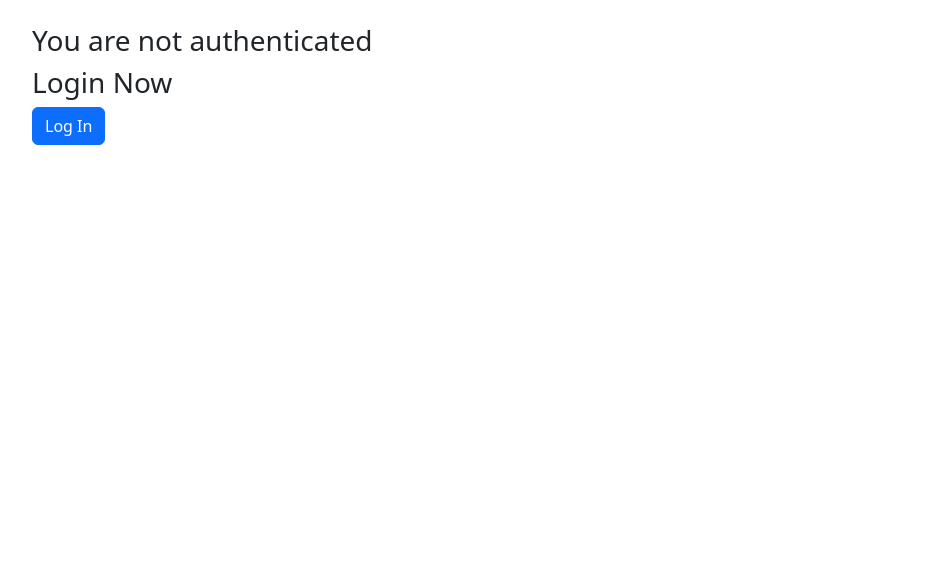
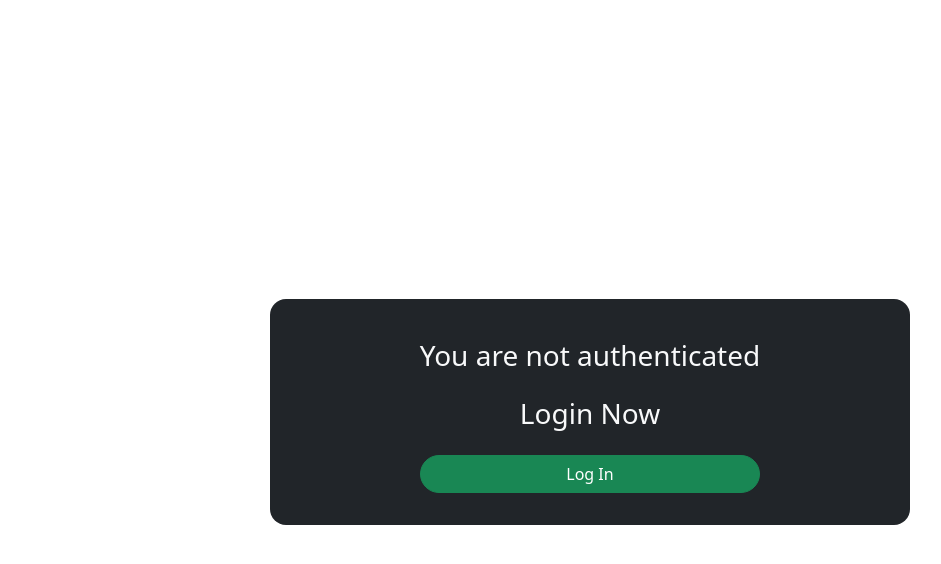
Before and after one commit to NachoJorquera/AdminMate, a React (Vite) app in the folder loginFrontEnd/: page / in a window 1280 px wide. Shown: the top 564 px of the page, without its empty margins (50-991 px from the left). Built offline with nearby package versions, Linux system fonts and the light colour scheme.

Commit message:
Mejoras en UI de Home

```diff
--- a/loginFrontEnd/src/Home.jsx
+++ b/loginFrontEnd/src/Home.jsx
@@ -45,20 +45,22 @@ function Home() {
 
   // Estructura del componente Home
   return (
-    <div className='container mt-4'>
+    <div className='d-flex justify-content-center align-items-center'style={{ height: '100vh' }}>
+      <div className='container mt-4 d-flex justify-content-center w-50 bg-dark text-light rounded-4 p-3'>
         {
           auth ?
           <div>
-          <h3>{t('authMessage')} {name}</h3>
-          <button className='btn btn-danger' onClick={handleDelete}>{t('logout')}</button>
+            <h3 className='text-center my-5'>{t('authMessage')} {name}</h3>
+            <button className='btn btn-danger w-100 rounded-5 my-3' onClick={handleDelete}>{t('logout')}</button>
           </div>
           :
           <div>
-          <h3>{t('notAuthMessage')}</h3>
-          <h3>{t('loginNow')}</h3>
-          <Link to="/login" className='btn btn-primary'>{t('login')}</Link>
+            <h3 className='text-center my-4'>{t('notAuthMessage')}</h3>
+            <h3 className='text-center'>{t('loginNow')}</h3>
+            <Link to="/login" className='btn btn-success w-100 rounded-5 my-3'>{t('login')}</Link>
           </div>
         }
+      </div>
     </div>
   )
 };
```
Lines whose indentation alone changed are shown as unchanged.
